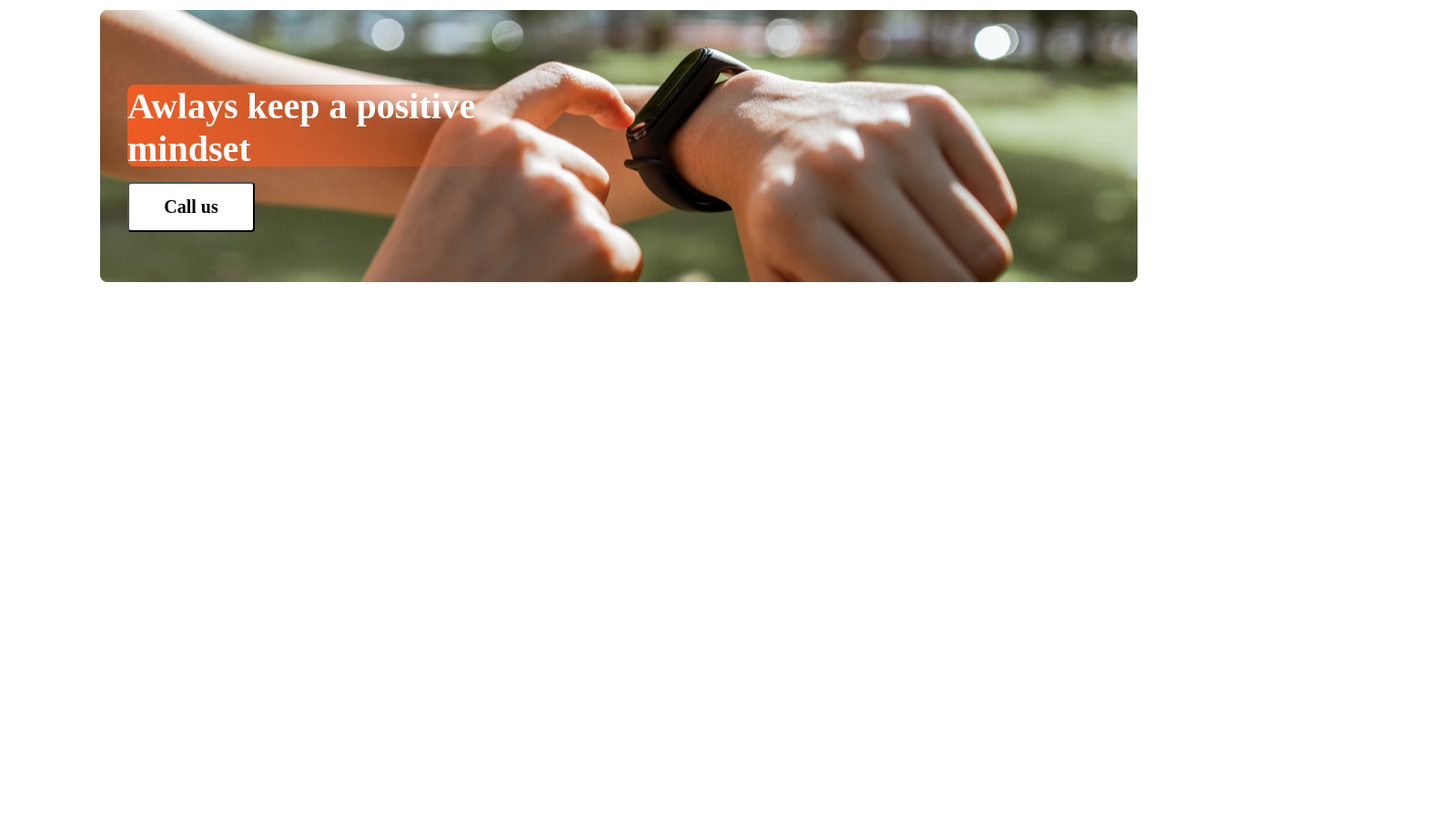
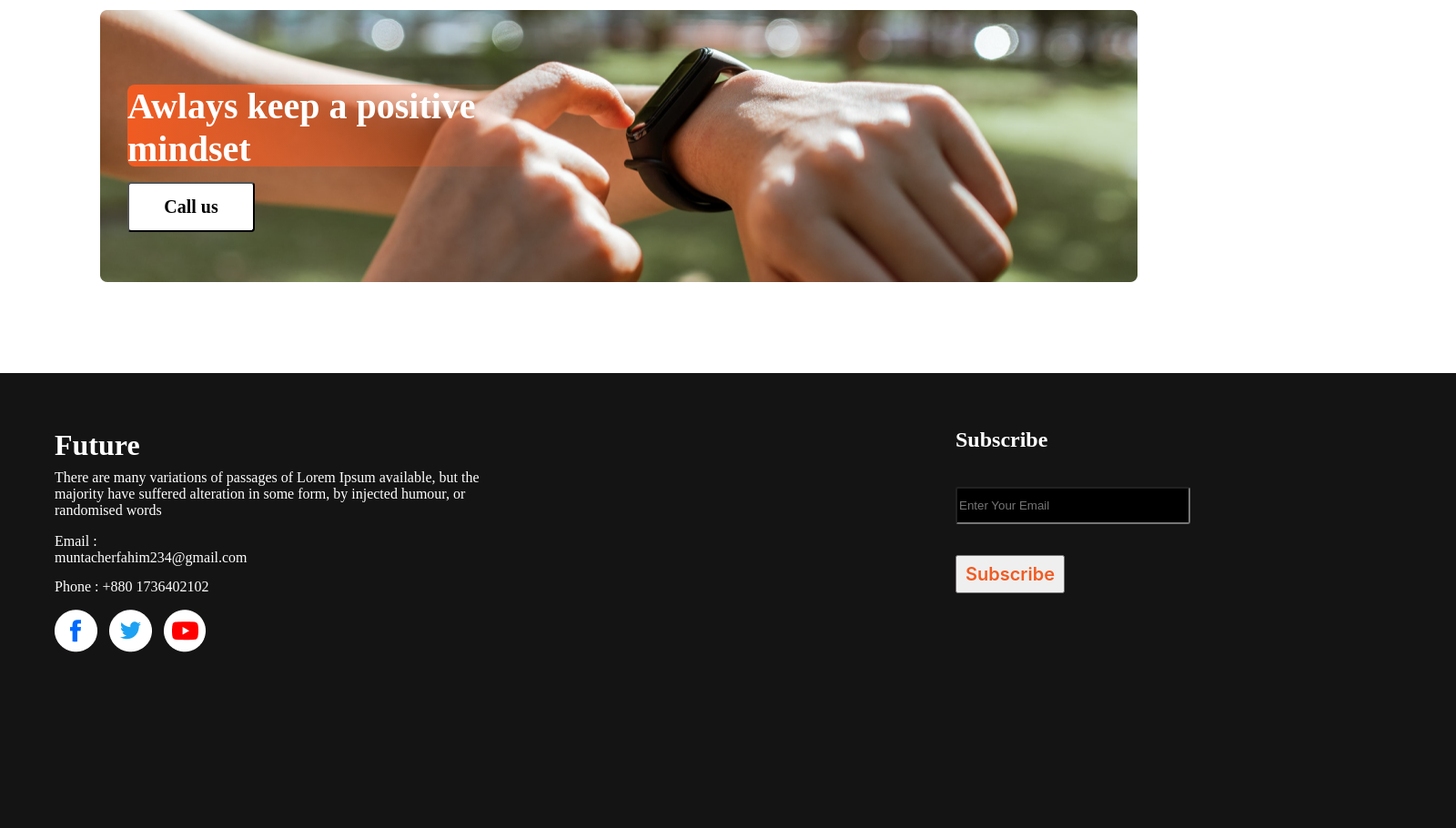
Before and after one commit to fahimmuntacher/PH-first-assignment, a plain HTML site: page index.html in a window 1280 px wide. Shown: the part 1790-2700 px from the top of the page at 91% size, 1600 px wide, since content can reach past the window. Before the commit the page ends 2100 px from the top, so only its background shows below. Drawn offline with Linux system fonts and the light colour scheme.

Commit message:
my last commit

```diff
--- a/index.html
+++ b/index.html
@@ -72,6 +72,23 @@
             </div>
         </div>
     </section>
+    <footer>
+        <div class="footer">
+            <h1 class="footer-title">Future</h1>
+            <h2 class="subscribe-title">Subscribe</h2>
+            <p class="footer-description">There are many variations of passages of Lorem Ipsum available, but the majority have suffered alteration in some form, by injected humour, or randomised words</p>
+            <p class="email">Email : muntacherfahim234@gmail.com</p>
+            <p class="number">Phone : +880 1736402102</p>
+            <img src="media/images/icons/fb.png" alt="facebook" class="fb">
+            <img src="media/images/icons/twitter.png" alt="twitter" class="twitter">
+            <img src="media/images/icons/youtube.png" alt="youtube" class="yt">
+            <input type="email" placeholder="Enter Your Email" class="email-box">
+            <button class="subscribe">Subscribe</button>
+
+
+
+        </div>
+    </footer>
 
 </body>
 </html>
--- a/style/style.css
+++ b/style/style.css
@@ -309,3 +309,103 @@ main{
     background: linear-gradient(90deg, #F15B22 0%, rgba(241, 91, 34, 0) 100%);
     border-radius: 8px;
 }
+/* footer style */
+
+.footer{
+    position: absolute;
+    width: 1600px;
+    height: 500px;
+    left: 0px;
+    top: 2200px;
+    background-color: #151414;
+    color: white;
+ }
+.footer-title{
+    position: absolute;
+    width: 148px;
+    height: 53px;
+    top: 40px;
+    left: 60px;
+
+}
+.subscribe-title{
+    position: absolute;
+    width: 123px;
+    height: 29px;
+    left: 1050px;
+    top: 40px;
+
+}
+
+
+.footer-description{
+    position: absolute;
+    width: 485px;
+    height: 78px;
+    top: 90px;
+    left: 60px;
+
+}
+
+.email{
+    position: absolute;
+    width: 184px;
+    height: 26px;
+    top: 160px;
+    left: 60px;
+
+}
+
+.number{
+    position: absolute;
+    width: 184px;
+    height: 26px;
+    top: 210px;
+    left: 60px;
+
+}
+.fb{
+    position: absolute;
+    top: 260px;
+    left: 60px;
+}
+
+.twitter{
+    position: absolute;
+    top: 260px;
+    left: 120px;
+
+}
+.yt{
+    position: absolute;
+    top: 260px;
+    left: 180px;
+
+}
+.email-box{
+    position: absolute;
+    width: 250px;
+    height: 35px;
+    top: 125px;
+    left: 1050px;
+    background: black;
+    border-radius: 3px 3px 3px 3px;
+    color: white;
+}
+
+.subscribe{
+position: absolute;
+width: 120px;
+height: 42px;
+top: 200px;
+left: 1050px;
+/* text style */
+font-family: 'Inter';
+font-style: normal;
+font-weight: 600;
+font-size: 20px;
+line-height: 24px;
+
+color: #F15B22;
+
+}
```
